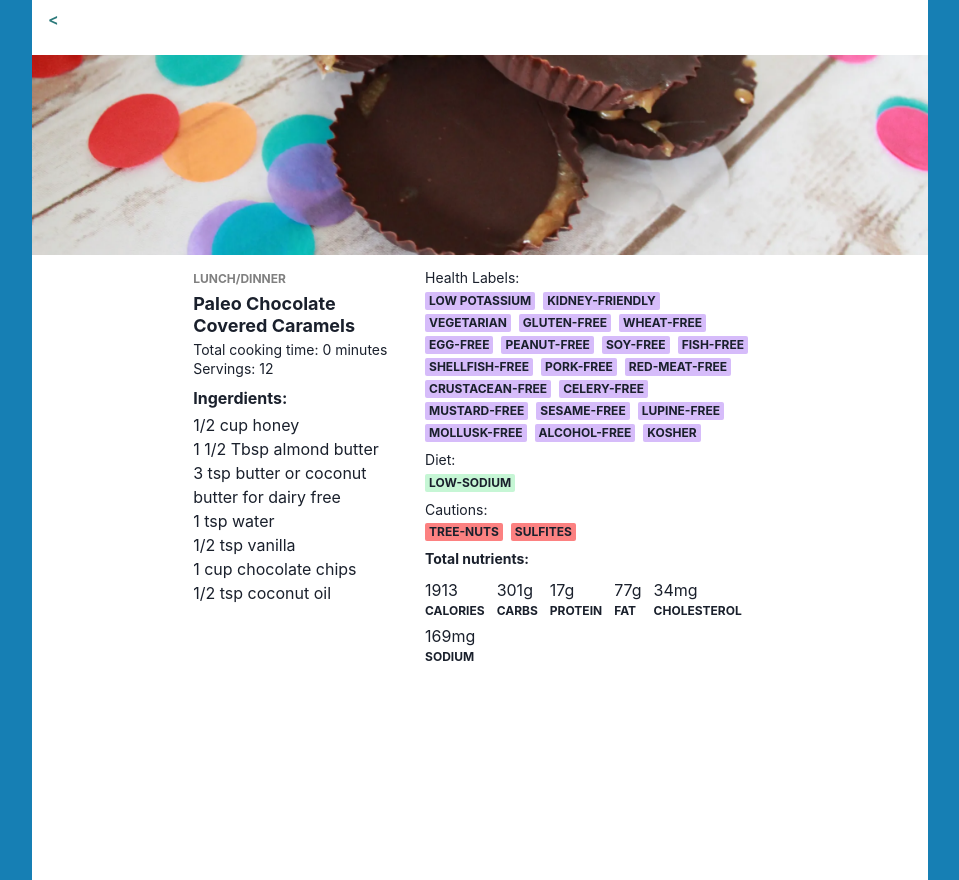
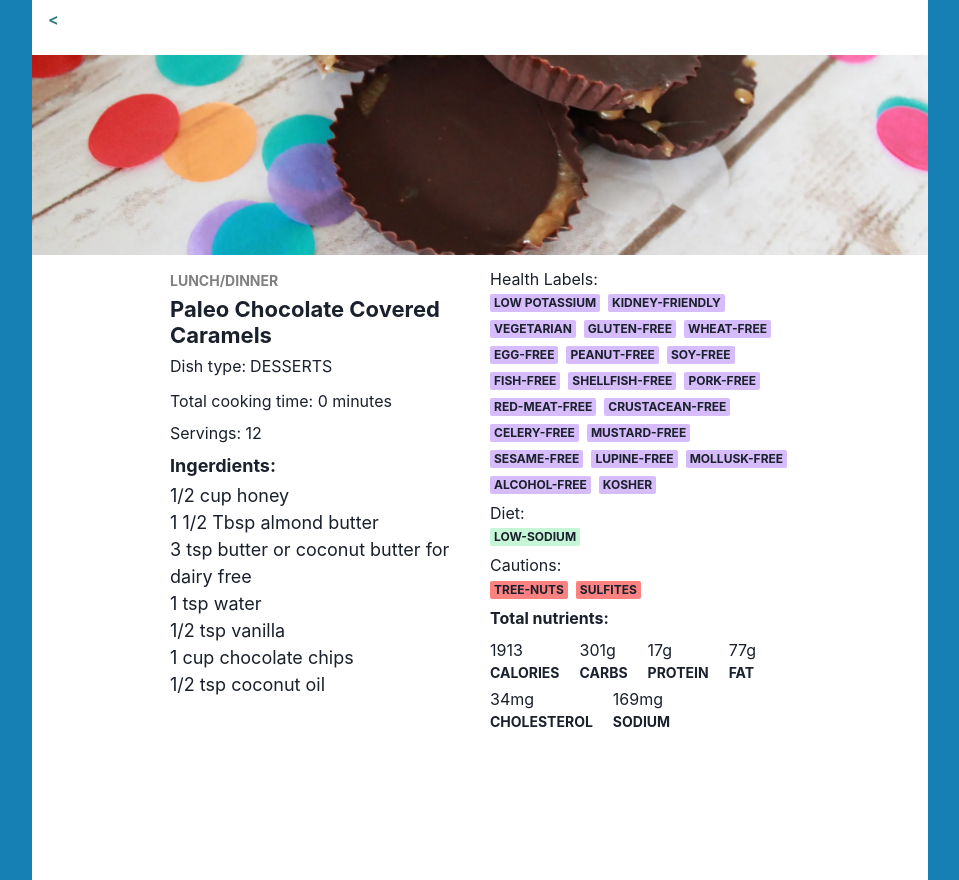
Before and after one commit to alexandrahendriks/REACT_Recipe_App, a React (Vite) app: page / in a window 1280 px wide. Both pictures are taken after a click on the element 320 px from the left and 450 px from the top of the page. Shown: the whole page, without its empty margins (160-1119 px from the left). Built offline with nearby package versions, Linux system fonts and the light colour scheme.

Commit message:
finished version

```diff
--- a/src/components/RecipeChoice.jsx
+++ b/src/components/RecipeChoice.jsx
@@ -13,131 +13,130 @@ import { Button } from "./UI/Button";
 export const RecipeChoice = ({ recipe, onClick }) => {
   return (
     <Container
-      className="recipe"
-      backgroundColor={"white"}
-      maxWidth={{ base: "95vw", md: "70vw" }}
-      minHeight={{ base: "140vh", md: "110vh" }}
+      backgroundColor="white"
+      maxWidth={{ base: "95vw", sm: "80vw", md: "70vw" }}
+      minHeight={{ base: "140vh", sm: "110vh", md: "110vh" }}
       padding="0px"
-      ml={{ base: "auto", md: "auto", lg: "auto", xl: "auto" }}
-      mr={{ base: "auto" }}
+      ml="auto"
+      mr="auto"
     >
-      <Button //GOOD
+      <Button
         className="back-button"
         onClick={() => onClick()}
         display="flex"
         variant="ghost"
         marginBottom="15px"
       />
-      <Image //GOOD
+      <Image
         className="photo"
         src={recipe.image}
         alt=""
         width="100%"
         height="200px"
         objectFit="cover"
+        mb="15px"
       />
-
       <Container
-        className="wrapper"
-        display={"flex"}
-        flexDirection={"row"}
-        columnGap={{ md: "5" }}
-        alignItems={"flex-start"}
-        justifyContent="flex-start"
-        mt="15px"
+        display="flex"
+        flexDirection="row"
+        columnGap={{ sm: "2", md: "5", lg: "5" }}
+        justifyContent="center"
+        flexBasis="auto"
+        flexGrow="1"
+        flexShrink="0"
+        m="auto"
       >
         <Box
-          className="left-side"
-          display={"flex"}
-          flexDirection={"column"}
-          alignItems="flex-start"
-          justifyContent="flex-start"
-          textAlign={"left"}
+          display="flex"
+          flexDirection="column"
+          textAlign="left"
+          flexGrow="1"
+          flexShrink="0"
+          flexBasis={{ base: "100px", sm: "100px", md: "200px", lg: "300px" }}
           mb="20px"
         >
           <Badge
-            className="recipe-meal-type"
-            color={"grey"}
-            backgroundColor={"white"}
+            color="grey"
+            backgroundColor="white"
+            fontSize={{ base: "12px", lg: "14px" }}
             padding="0px"
             mb="5px"
           >
             {recipe.mealType}
           </Badge>
-          <Heading className="recipe-name" fontSize={"18px"} mb={"5px"}>
+          <Heading fontSize={{ base: "18px", lg: "22px" }} mb="5px">
             {recipe.label}
           </Heading>
+          <Box mb="10px" fontSize={{ base: "14px", lg: "16px" }}>
+            Dish type:
+            <Badge
+              mb="3px"
+              backgroundColor="white"
+              fontSize={{ base: "14px", lg: "16px" }}
+              fontWeight="normal"
+            >
+              {recipe.dishType}
+            </Badge>
+          </Box>
           <Text
-            className="cooking-time"
-            lineHeight={"normal"}
-            fontSize={"14px"}
+            lineHeight="normal"
+            fontSize={{ base: "14px", lg: "16px" }}
+            mb="10px"
           >
             Total cooking time: {recipe.totalTime} minutes
           </Text>
-          <Text className="servings" fontSize={"14px"} mb="10px">
+          <Text fontSize={{ base: "14px", lg: "16px" }} mb="10px">
             Servings: {recipe.yield}
           </Text>
-          <Heading className="ingerdients-title" fontSize={"16px"} mb="5px">
+          <Heading fontSize={{ base: "16px", lg: "18px" }} mb="5px">
             Ingerdients:
           </Heading>
           {recipe.ingredientLines.map((item) => {
             return (
-              <WrapItem className="ingredient" m={"0px"} key={item}>
+              <WrapItem fontSize={{ base: "15px", lg: "18px" }} key={item}>
                 {item}
               </WrapItem>
             );
           })}
         </Box>
-        <Container
-          className="right-side"
-          display={"flex"}
-          flexDirection={"column"}
-          alignItems="flex-start"
-          justifyContent="flex-start"
-          textAlign={"left"}
+        <Box
+          display="flex"
+          flexDirection="column"
+          flexGrow="1"
+          flexShrink="0"
+          flexBasis={{ base: "100px", sm: "100px", md: "300px", lg: "300px" }}
+          textAlign="left"
         >
           <Heading
-            className="recipe-health-labels-title"
-            fontSize={"14px"}
+            fontSize={{ base: "14px", lg: "16px" }}
             fontWeight="normal"
             mb="5px"
           >
             Health Labels:
           </Heading>
-          <Flex flexWrap={"wrap"} columnGap="2" rowGap={"1"} mb="10px">
+          <Flex flexWrap="wrap" columnGap="2" rowGap="2" mb="10px">
             {recipe.healthLabels.map((label) => {
               return (
-                <Badge
-                  className="recipe-health-label"
-                  fontSize={"12px"}
-                  backgroundColor={"#D6BCFA"}
-                  key={label}
-                >
+                <Badge fontSize="12px" backgroundColor="#D6BCFA" key={label}>
                   {label}
                 </Badge>
               );
             })}
           </Flex>
           <Heading
-            className="recipe-diet-title"
-            fontSize={"14px"}
+            fontSize={{ base: "14px", lg: "16px" }}
             fontWeight="normal"
             mb="5px"
           >
             Diet:
           </Heading>
-          <Flex
-            className="diet-title-labels"
-            flexWrap={"wrap"}
-            columnGap="2"
-            rowGap={"1"}
-            mb="10px"
-          >
+          <Flex flexWrap="wrap" columnGap="2" rowGap="2" mb="10px">
             {recipe.dietLabels.map((label) => {
               return (
                 <Badge
                   className="diet-title-label"
-                  backgroundColor={"#C6F6D5"}
+                  backgroundColor="#C6F6D5"
+                  fontSize="12px"
                   key={label}
                 >
                   {label}
@@ -147,101 +146,87 @@ export const RecipeChoice = ({ recipe, onClick }) => {
           </Flex>
 
           <Heading
-            className="recipe-cautions"
-            fontSize={"14px"}
+            fontSize={{ base: "14px", lg: "16px" }}
             fontWeight="normal"
             mb="5px"
           >
             Cautions:
           </Heading>
-          <Flex
-            className="recipe-cautions-labels"
-            flexWrap={"wrap"}
-            columnGap="2"
-            rowGap={"1"}
-            mb="10px"
-          >
+          <Flex flexWrap="wrap" columnGap="2" rowGap="2" mb="10px">
             {recipe.cautions.map((label) => {
               return (
-                <Badge
-                  className="recipe-cautions-label"
-                  backgroundColor={"#FC8181"}
-                  key={label}
-                >
+                <Badge backgroundColor="#FC8181" fontSize="12px" key={label}>
                   {label}
                 </Badge>
               );
             })}
           </Flex>
-          <Heading
-            className="recipe-total-nutrients-title"
-            fontSize={"14px"}
-            mb="10px"
-          >
+          <Heading fontSize={{ base: "14px", lg: "16px" }} mb="10px">
             Total nutrients:
           </Heading>
           <Flex
-            flexDirection={"row"}
-            flexWrap="wrap"
-            columnGap={"3"}
+            flexDir="row"
+            wrap="wrap"
+            justify="flex-start"
+            columnGap={{ base: "3", lg: "5" }}
             rowGap="1"
             mb="15px"
           >
-            <Flex flexDirection={"column"} justifyContent="space-evenly">
-              <Flex>
+            <Flex flexDir="column" justify="space-evenly">
+              <Flex fontSize={{ base: "14px", lg: "16px" }}>
                 {Math.round(recipe.totalNutrients.ENERC_KCAL.quantity)}
               </Flex>
-              <Text fontWeight={"bold"} fontSize="12px">
+              <Text fontWeight="bold" fontSize={{ base: "11px", lg: "14px" }}>
                 CALORIES
               </Text>
             </Flex>
-            <Flex flexDirection={"column"}>
-              <Flex>
+            <Flex flexDir="column">
+              <Flex fontSize={{ base: "14px", lg: "16px" }}>
                 {Math.round(recipe.totalNutrients.CHOCDF.quantity)}
                 {recipe.totalNutrients.CHOCDF.unit}
               </Flex>
-              <Text fontWeight={"bold"} fontSize="12px">
+              <Text fontWeight="bold" fontSize={{ base: "11px", lg: "14px" }}>
                 {recipe.totalNutrients.CHOCDF.label.toUpperCase()}
               </Text>
             </Flex>
-            <Flex flexDirection={"column"}>
-              <Flex>
+            <Flex flexDir="column">
+              <Flex fontSize={{ base: "14px", lg: "16px" }}>
                 {Math.round(recipe.totalNutrients.PROCNT.quantity)}
                 {recipe.totalNutrients.PROCNT.unit}
               </Flex>
-              <Text fontWeight={"bold"} fontSize="12px">
+              <Text fontWeight="bold" fontSize={{ base: "11px", lg: "14px" }}>
                 {recipe.totalNutrients.PROCNT.label.toUpperCase()}
               </Text>
             </Flex>
-            <Flex flexDirection={"column"}>
-              <Flex>
+            <Flex flexDir="column">
+              <Flex fontSize={{ base: "14px", lg: "16px" }}>
                 {Math.round(recipe.totalNutrients.FAT.quantity)}
                 {recipe.totalNutrients.FAT.unit}
               </Flex>
-              <Text fontWeight={"bold"} fontSize="12px">
+              <Text fontWeight="bold" fontSize={{ base: "11px", lg: "14px" }}>
                 {recipe.totalNutrients.FAT.label.toUpperCase()}
               </Text>
             </Flex>
-            <Flex flexDirection={"column"}>
-              <Flex>
+            <Flex flexDir="column">
+              <Flex fontSize={{ base: "14px", lg: "16px" }}>
                 {Math.round(recipe.totalNutrients.CHOLE.quantity)}
                 {recipe.totalNutrients.CHOLE.unit}
               </Flex>
-              <Text fontWeight={"bold"} fontSize="12px">
+              <Text fontWeight="bold" fontSize={{ base: "11px", lg: "14px" }}>
                 {recipe.totalNutrients.CHOLE.label.toUpperCase()}
               </Text>
             </Flex>
-            <Flex flexDirection={"column"}>
-              <Flex>
+            <Flex flexDir="column">
+              <Flex fontSize={{ base: "14px", lg: "16px" }}>
                 {Math.round(recipe.totalNutrients.NA.quantity)}
                 {recipe.totalNutrients.NA.unit}
               </Flex>
-              <Text fontWeight={"bold"} fontSize="12px">
+              <Text fontWeight="bold" fontSize={{ base: "11px", lg: "14px" }}>
                 {recipe.totalNutrients.NA.label.toUpperCase()}
               </Text>
             </Flex>
           </Flex>
-        </Container>
+        </Box>
       </Container>
     </Container>
   );
```
